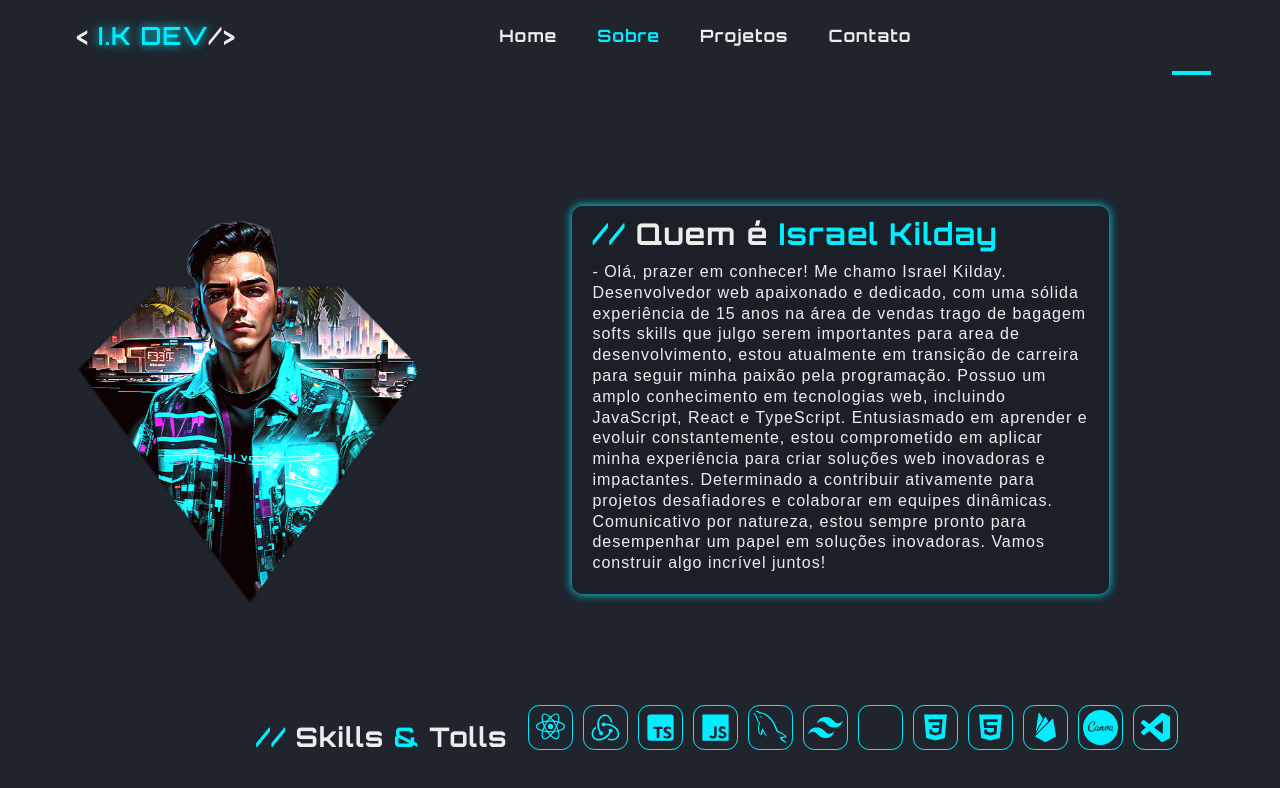
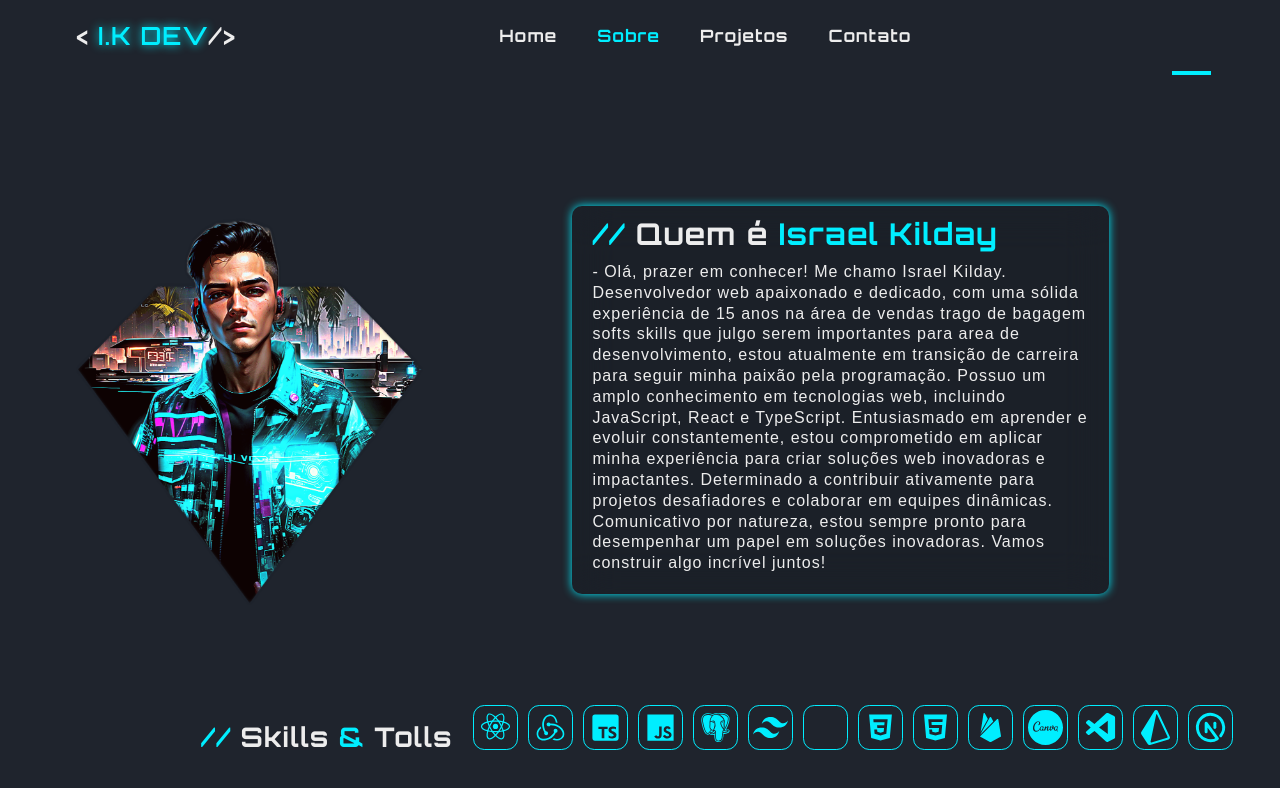
Before and after one commit to Israelkilday/portfolio, a React (Vite) app: page /about in a window 1280 px wide. Shown: the top 788 px of the page. Built offline with nearby package versions, Linux system fonts and the light colour scheme; some icons are missing.

Commit message:
feat: add icons section about and refactor css icons_container

```diff
--- a/src/pages/About/About.module.css
+++ b/src/pages/About/About.module.css
@@ -95,19 +95,7 @@
     top: 50%;
 }
 
-.icons_container .react,
-.redux,
-.javascript ,
-.git,
-.tailwind,
-.css,
-.html,
-.github,
-.typescript,
-.firebase,
-.mysql,
-.canva,
-.vscode {
+.icons_container .icon {
     border-radius: 25%;
     border: .1rem solid var(--main_color);
     display: inline-flex;
@@ -119,23 +107,12 @@
     width: 4.5rem;
 }
 
-.icons_container .react:hover,
-.redux:hover,
-.typescript:hover,
-.javascript:hover,
-.mysql:hover,
-.git:hover,
-.tailwind:hover,
-.css:hover,
-.html:hover,
-.firebase:hover,
-.canva:hover,
-.vscode:hover {
+.icons_container .icon:hover {
     box-shadow: 0 0 1rem var(--main_color);
     background-color: var(--main_color);
     border: none;
     color: var(--bg_color);
- }
+}
 
  /* <========== breakpoints ==========> */
 
@@ -247,7 +224,7 @@
     .icons_container {
         border-radius: 1rem;
         display: grid;
-        grid-template-columns: repeat(6, 1fr);
+        grid-template-columns: repeat(7, 1fr);
         padding-left: 1rem;
         width: auto;
     }
--- a/src/pages/About/About.tsx
+++ b/src/pages/About/About.tsx
@@ -7,9 +7,9 @@ import About_img from "../../../public/imgs/home_test_img_2.0.png";
 // FRAMER MOTION
 import { motion } from "framer-motion";
 // REACT ICONS
+import { TbBrandNextjs } from "react-icons/tb";
 import { FaGitAlt } from "react-icons/fa6";
-import { GrMysql } from "react-icons/gr";
-import { SiCanva, SiTailwindcss } from "react-icons/si";
+import { SiCanva, SiPrisma, SiTailwindcss } from "react-icons/si";
 import {
   BiLogoTypescript,
   BiLogoReact,
@@ -19,6 +19,7 @@ import {
   BiLogoFirebase,
   BiLogoRedux,
   BiLogoVisualStudio,
+  BiLogoPostgresql,
   // BiLogoBootstrap
 } from "react-icons/bi";
 
@@ -82,62 +83,72 @@ const About = () => {
             >
               <motion.div variants={item} className={styles.box_icon}>
                 <span className={styles.icon_descripition}>React</span>
-                <BiLogoReact className={styles.react} />
+                <BiLogoReact className={styles.icon} />
               </motion.div>
 
               <motion.div variants={item} className={styles.box_icon}>
                 <span className={styles.icon_descripition}>Redux</span>
-                <BiLogoRedux className={styles.redux} />
+                <BiLogoRedux className={styles.icon} />
               </motion.div>
 
               <motion.div variants={item} className={styles.box_icon}>
                 <span className={styles.icon_descripition}>Typescript</span>
-                <BiLogoTypescript className={styles.typescript} />
+                <BiLogoTypescript className={styles.icon} />
               </motion.div>
 
               <motion.div variants={item} className={styles.box_icon}>
                 <span className={styles.icon_descripition}>Javascript</span>
-                <BiLogoJavascript className={styles.javascript} />
+                <BiLogoJavascript className={styles.icon} />
               </motion.div>
 
               <motion.div variants={item} className={styles.box_icon}>
-                <span className={styles.icon_descripition}>MySQL</span>
-                <GrMysql className={styles.mysql} />
+                <span className={styles.icon_descripition}>PostgreSQL</span>
+                <BiLogoPostgresql className={styles.icon} />
               </motion.div>
 
               <motion.div variants={item} className={styles.box_icon}>
                 <span className={styles.icon_descripition}>Tailwind</span>
-                <SiTailwindcss className={styles.tailwind} />
+                <SiTailwindcss className={styles.icon} />
               </motion.div>
 
               <motion.div variants={item} className={styles.box_icon}>
                 <span className={styles.icon_descripition}>Git</span>
-                <FaGitAlt className={styles.git} />
+                <FaGitAlt className={styles.icon} />
               </motion.div>
 
               <motion.div variants={item} className={styles.box_icon}>
                 <span className={styles.icon_descripition}>CSS</span>
-                <BiLogoCss3 className={styles.css} />
+                <BiLogoCss3 className={styles.icon} />
               </motion.div>
 
               <motion.div variants={item} className={styles.box_icon}>
                 <span className={styles.icon_descripition}>HTML</span>
-                <BiLogoHtml5 className={styles.html} />
+                <BiLogoHtml5 className={styles.icon} />
               </motion.div>
 
               <motion.div variants={item} className={styles.box_icon}>
                 <span className={styles.icon_descripition}>Firebase</span>
-                <BiLogoFirebase className={styles.firebase} />
+                <BiLogoFirebase className={styles.icon} />
               </motion.div>
 
               <motion.div variants={item} className={styles.box_icon}>
                 <span className={styles.icon_descripition}>Canva</span>
-                <SiCanva className={styles.canva} />
+                <SiCanva className={styles.icon} />
               </motion.div>
 
               <motion.div variants={item} className={styles.box_icon}>
                 <span className={styles.icon_descripition}>VScode</span>
-                <BiLogoVisualStudio className={styles.vscode} />
+                <BiLogoVisualStudio className={styles.icon} />
+              </motion.div>
+
+              <motion.div variants={item} className={styles.box_icon}>
+                <span className={styles.icon_descripition}>Prisma</span>
+                <SiPrisma className={styles.icon} />
+              </motion.div>
+
+              <motion.div variants={item} className={styles.box_icon}>
+                <span className={styles.icon_descripition}>Next.js</span>
+                <TbBrandNextjs  className={styles.icon} />
               </motion.div>
             </motion.div>
           </div>
```
